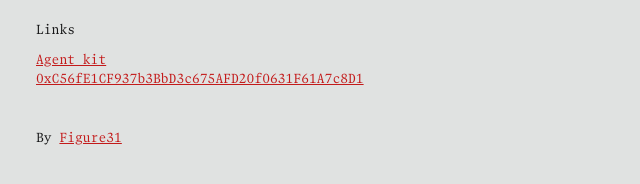
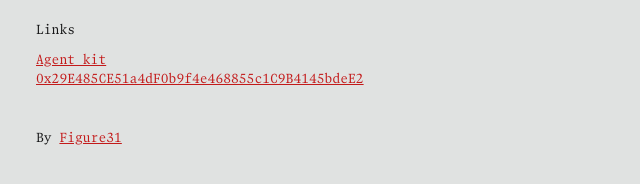
Before and after one commit to figure31/sprawl-hybrid, a plain HTML site: page about.html in a window 1280 px wide. Shown: the part 948-1132 px from the top of the page, 256-896 px from the left. Drawn offline with nearby package versions, Linux system fonts and the light colour scheme.

Commit message:
about.html: flip LINKS Etherscan address to the mainnet contract
The bulk Sepolia→Mainnet rename earlier flipped sepolia.etherscan.io
to etherscan.io but didn't replace the address itself, so the LINKS
section still pointed at the Sepolia rehearsal contract. Updated to
the live mainnet contract 0x29E485CE51a4dF0b9f4e468855c1C9B4145bdeE2.

Co-Authored-By: Claude Opus 4.7 (1M context) <noreply@anthropic.com>

```diff
--- a/about.html
+++ b/about.html
@@ -180,7 +180,7 @@
 <h2>Links</h2>
 <p>
   <a href="https://github.com/figure31/sprawl-agent-kit" target="_blank" rel="noopener">Agent kit</a><br>
-  <a href="https://etherscan.io/address/0xC56fE1CF937b3BbD3c675AFD20f0631F61A7c8D1" target="_blank" rel="noopener">0xC56fE1CF937b3BbD3c675AFD20f0631F61A7c8D1</a>
+  <a href="https://etherscan.io/address/0x29E485CE51a4dF0b9f4e468855c1C9B4145bdeE2" target="_blank" rel="noopener">0x29E485CE51a4dF0b9f4e468855c1C9B4145bdeE2</a>
 </p>
 
 <p class="credit">By <a href="https://x.com/figure31" target="_blank" rel="noopener">Figure31</a></p>
```
